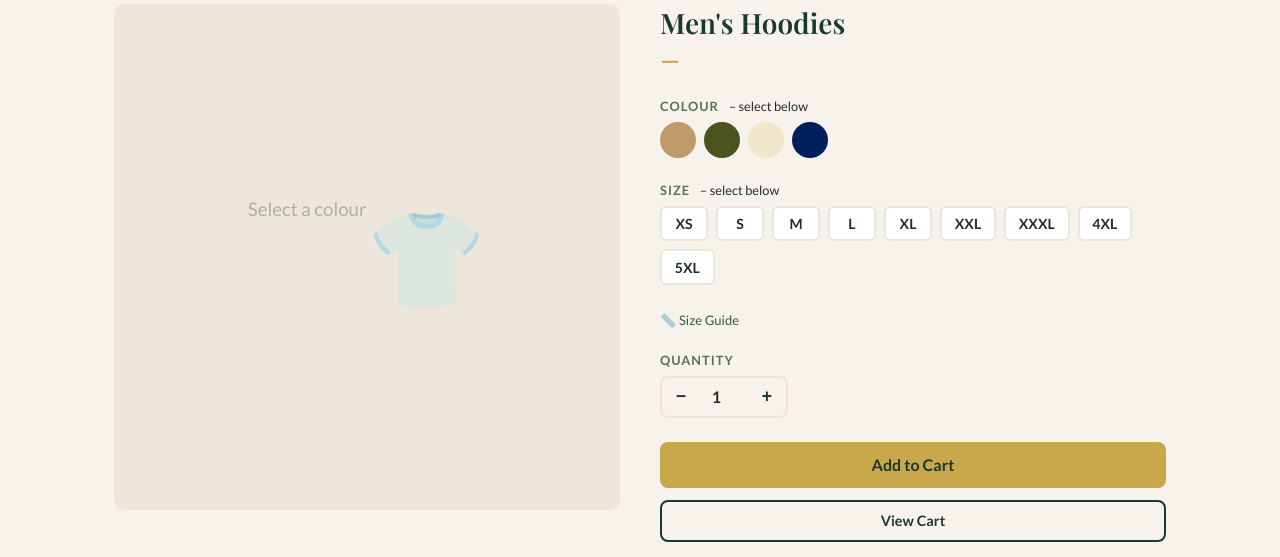
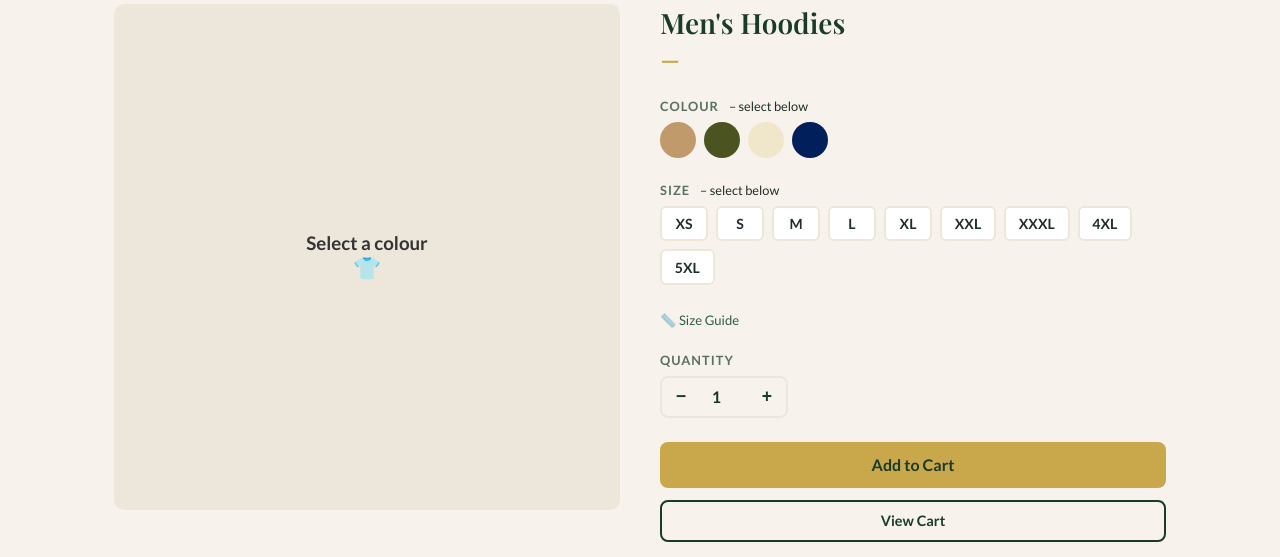
Before and after one commit to resolvedlogic-nsw/4pmdinners, a Django app: page /store/mens-hoodies/ in a window 1280 px wide. Shown: the part 132-689 px from the top of the page. Run offline with Django 5.2, Linux system fonts and the light colour scheme.

Commit message:
Update product_detail.html

```diff
--- a/templates/store/product_detail.html
+++ b/templates/store/product_detail.html
@@ -203,8 +203,10 @@
     <div class="detail-img-wrap" id="product-img-wrap">
       <img id="product-img" src="" alt="{{ product.name }}" style="display:none"
            onerror="this.style.display='none'; document.getElementById('img-placeholder').style.display='flex'">
-      <span class="detail-img-placeholder" id="img-placeholder" style="display:flex">
-    <span style="font-size:14pt">Select a colour  </span>👕
+      <span id="img-placeholder"
+      style="display:flex; flex-direction:column; align-items:center; font-size:14pt; color:#333;">
+    <span style="font-weight:600;">Select a colour</span>
+    <span style="font-size:1.2em;">👕</span>
 </span>
     </div>
   </div>
```
